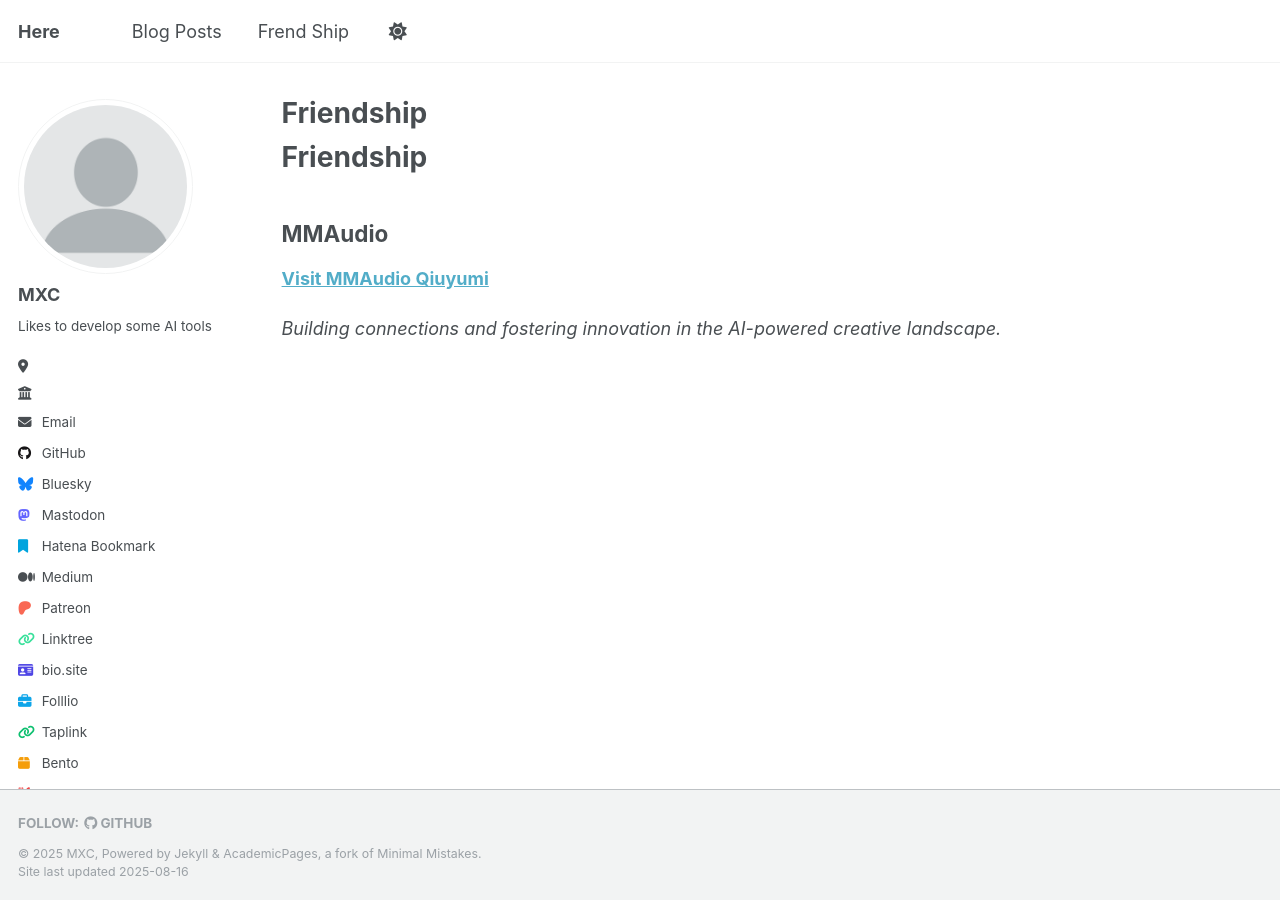
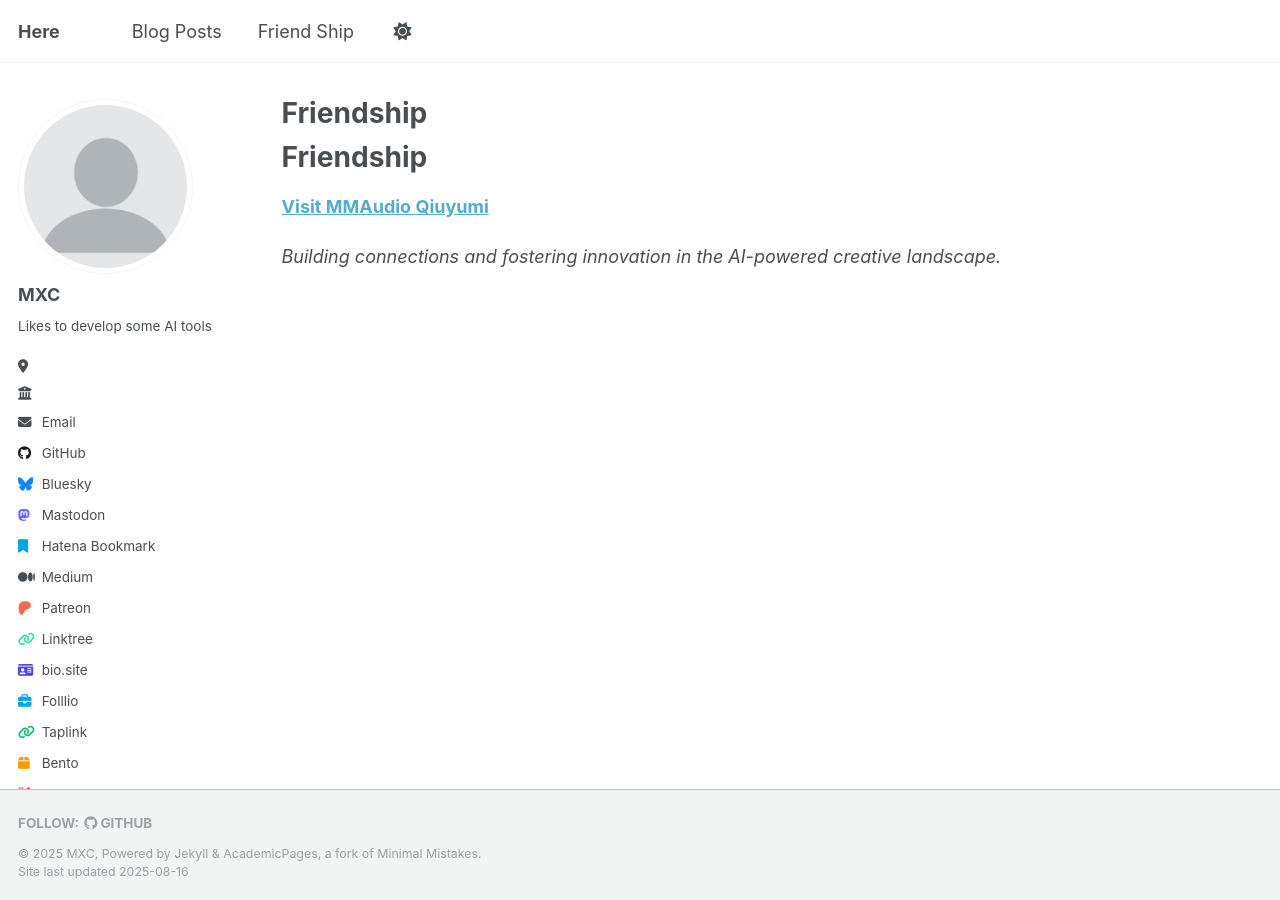
Before and after one commit to MrMengXC/mrmengxc.github.io, a Jekyll site: the page built from _pages/friend-ship.md, in a window 1280 px wide. Built offline with Jekyll 4.4.1, drawn with Linux system fonts in a browser that asks for light colours.

Commit message:
更新文案

```diff
--- a/_data/navigation.yml
+++ b/_data/navigation.yml
@@ -22,8 +22,8 @@ main:
 
   - title: "Blog Posts"
     url: /year-archive/
-  - title: "Frend Ship"
-    url: /frend-ship/
+  - title: "Friend Ship"
+    url: /friend-ship/
   # - title: "CV"
   #   url: /cv/
 
--- a/_pages/friend-ship.md
+++ b/_pages/friend-ship.md
@@ -6,7 +6,6 @@ author_profile: true
 ---
 
 # Friendship
-## MMAudio
 **[Visit MMAudio Qiuyumi](https://www.qiuyumi.com/whois/?domain=mmaudio.me)**
 
 
```
Also changed, not shown: _pages/sitemap.md (+1 -0 lines).
